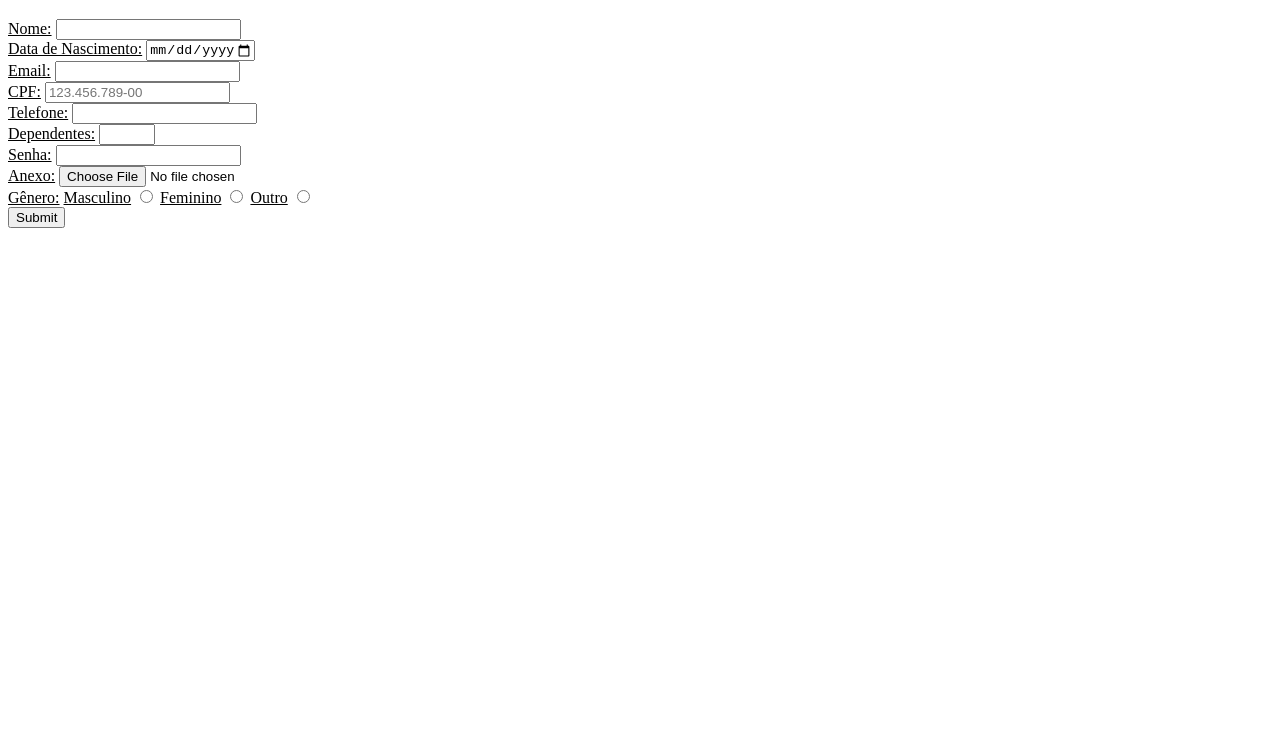
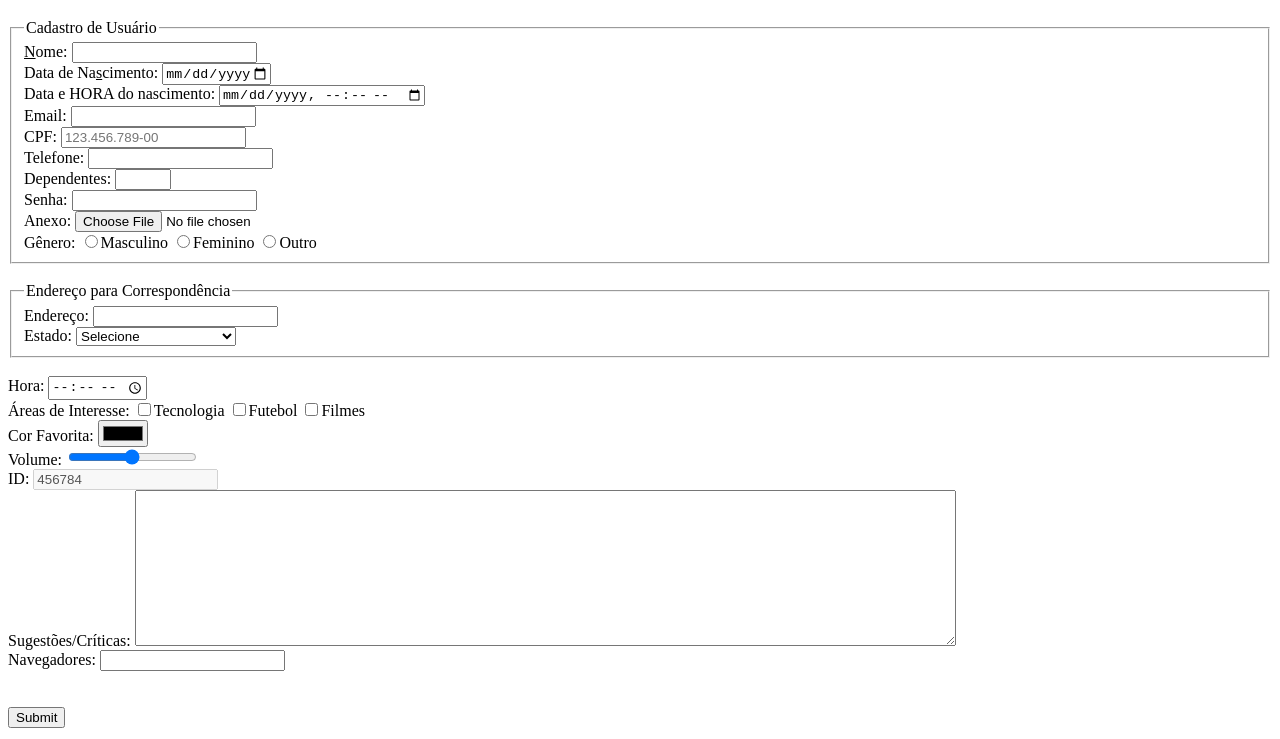
Before and after one commit to samyfg41/aula_07, a plain HTML site: page index.html in a window 1280 px wide. Shown: the part 61-800 px from the top of the page. Drawn offline with Linux system fonts and the light colour scheme.

Commit message:
commit 3 - adicionando mais formulários

```diff
--- a/index.html
+++ b/index.html
@@ -8,61 +8,121 @@
 <body>
     <h1>Trabalhando com Formulários</h1>
     <form name="frmCadastro">
-        <label>
-            <u>Nome:</u>
+        <fieldset>
+            <legend>Cadastro de Usuário</legend>
+            <label><u>N</u>ome:
                 <input type="text" name="nome" tabindex="1" accesskey="n" required>
             </label>
             <br />
-        <label for="dataNascimento">
-            <u>Data de Nascimento:</u>
+            <label for="dataNascimento">Data de Na<u>s</u>cimento:
                 <input type="date" name="dataNascimento" id="dataNascimento" tabindex="2" accesskey="s" min="2000-01-01" max="2025-04-07">
             </label>
             <br />
-        <label>
-            <u>Email:</u>
+            <label>Data e HORA do nascimento:
+                <input type="datetime-local" name="dataHoraNascimento" id="dataHoraNascimento">
+            </label>
+            <br />
+            <label>Email:
                 <input type="email">
             </label>
             <br />
-        <label>
-            <u>CPF:</u>
+            <label>CPF:
                 <input type="text" name="cpf" maxlength="14" placeholder="123.456.789-00">
             </label>
             <br />
-        <label>
-            <u>Telefone:</u>
+            <label>Telefone:
                 <input type="tel" name="telefone" id="telefone">
             </label>
             <br />
-        <label>
-            <u>Dependentes:</u>
+            <label>Dependentes:
                 <input type="number" name="dependentes" id="dependentes" min="0" max="10">
             </label>
             <br />
-        <label>
-            <u>Senha:</u>
+            <label>Senha:
                 <input type="password" name="password" id="password">
             </label>
             <br />
-        <label>
-            <u>Anexo:</u>
+            <label>Anexo:
                 <input type="file" name="anexo" id="anexo" accept="image/*">
             </label>
             <br />
-        <label>
-            <u>Gênero:</u>
-            <label>
-                <u>Masculino</u>
-                <input type="radio" name="genero" id="Masc" value="M">
+            <label>Gênero:
+                <label><input type="radio" name="genero" id="Masc" value="M">Masculino</label>
+                <label><input type="radio" name="genero" id="Fem" value="F">Feminino</label>
+                <label><input type="radio" name="genero" id="Outro" value="O">Outro</label>
             </label>
-            <label>
-                <u>Feminino</u>
-                <input type="radio" name="genero" id="Fem" value="F">
+        </fieldset>
+        <br />
+        <fieldset>
+            <legend>Endereço para Correspondência</legend>
+            <label>Endereço:
+                <input type="text" name="endereco" id="endereco">
             </label>
-            <label>
-                <u>Outro</u>
-                <input type="radio" name="genero" id="Outro" value="O">
+            <br />
+            <label>Estado:
+                <select name="estado">
+                    <option value="" selected>Selecione</option>
+                    <optgroup label="Região-Centro-Oeste"><!-- OPTion GROUP-->
+                        <option value="GO">Goiás</option>
+                    </optgroup>
+                    <optgroup label="Região-Nordeste">
+                        <option value="CE">Ceará</option>
+                        <option value="RS">Rio Grande do Norte</option>
+                    </optgroup>
+                    <optgroup label="Região Norte">
+                        <option value="AC">Acre</option>
+                    </optgroup>
+                    <optgroup label="Região Sudeste">
+                        <option value="SP">São Paulo</option>
+                        <option value="RJ">Rio de Janeiro</option>
+                    </optgroup>
+                    <optgroup label="Região Sul">
+                        <option value="RS">Rio Grande do Sul</option>
+                        <option value="SC">Santa Catarina</option>
+                    </optgroup>
+                </select>
             </label>
+        </fieldset>
+        <br />
+        <label>Hora:
+            <input type="time" name="hora" id="hora">
         </label>
+        <br />
+        <label>Áreas de Interesse:
+            <input type="checkbox" name="Tech" id="Tech" value="Tech"><label for="Tech">Tecnologia</label>
+            <input type="checkbox" name="Fut" id="Fut" value="Fut"><label for="Fut">Futebol</label>
+            <input type="checkbox" name="Filmes" id="Filmes" value="Filmes"><label for="Filmes">Filmes</label>
+        </label>
+        <br />
+        <label>Cor Favorita:
+            <input type="color" name="corFavorita" id="corFavorita">
+        </label>
+        <br />
+        <label>Volume:
+            <input type="range" name="vol" id="vol" min="0" max="100">
+        </label>
+        <br />
+        <label>ID:
+            <input type="text" name="id" id="id" value="456784" disabled>
+            <input type="hidden" name="idl" id="idl" value="456784">
+        </label>
+        <br />
+        <label>Sugestões/Críticas:
+            <textarea name="sugestoes" id="sugestoes" cols="100" rows="10"></textarea>
+        </label>
+        <br />
+        <label>Navegadores:
+            <input list="browsers">
+            <datalist id="browsers">
+                <option value="Internet Explorer">
+                <option value="Google Chrome">
+                <option value="Edge">
+                <option value="FireFox">
+            </datalist>
+        </label>
+
+        <br />
+        <br />
         <br />
         <input type="submit">
     </form>
```
Lines whose indentation alone changed are shown as unchanged.
